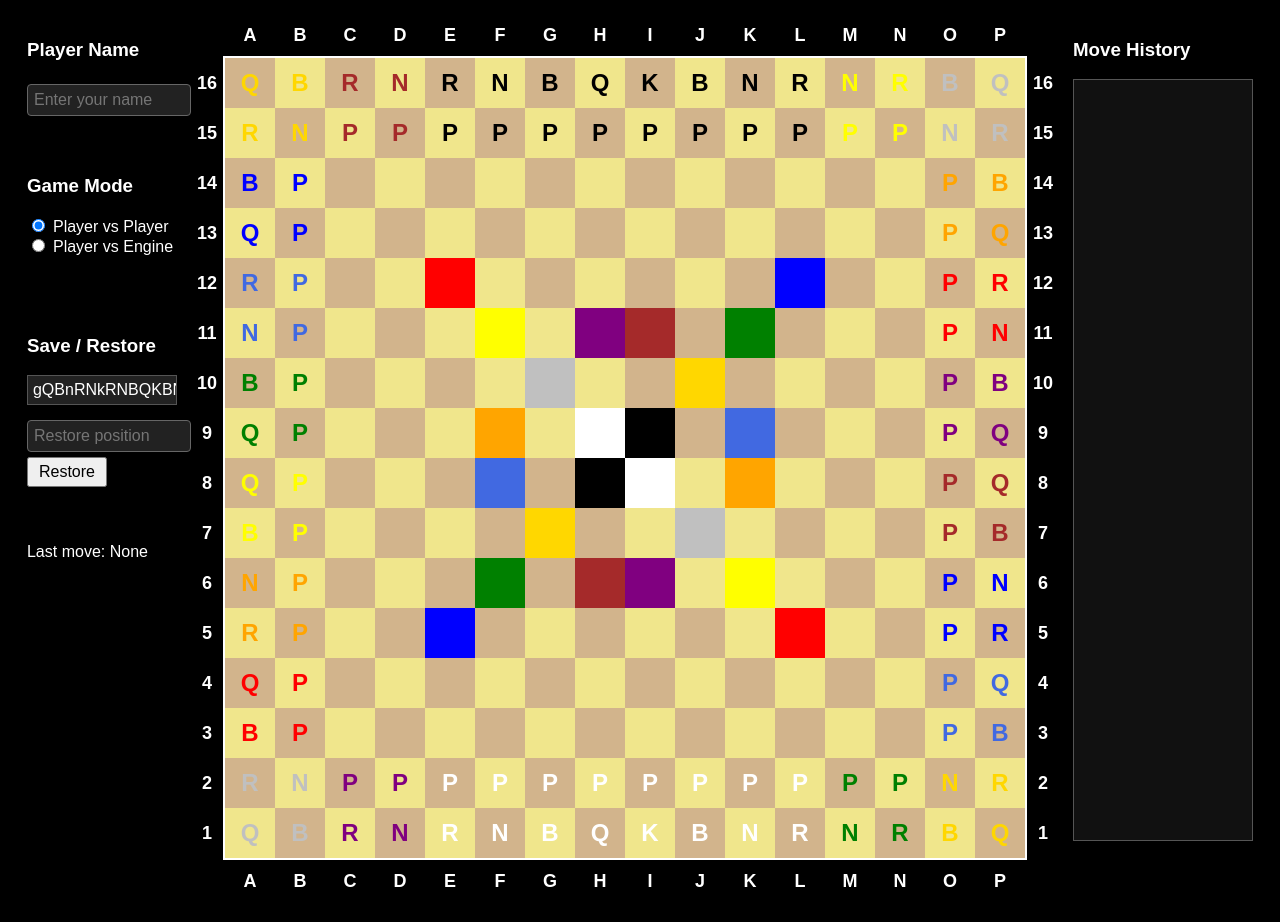
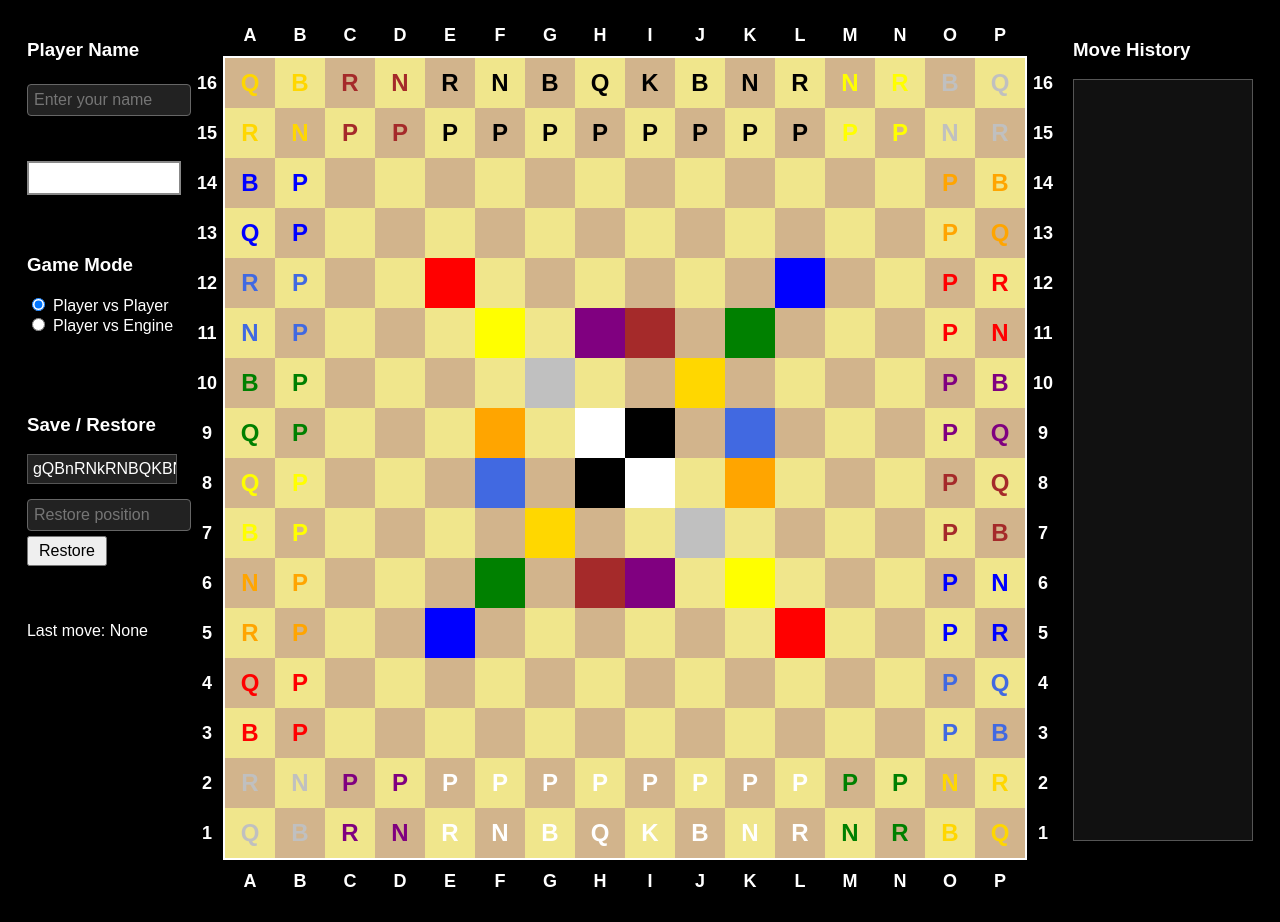
Before and after one commit to KennethLee3/Sovereign-Chess, a website: page public/index.html in a window 1280 px wide. Drawn offline with Linux system fonts and the light colour scheme.

Commit message:
turn indicator functionality added

```diff
--- a/public/game.js
+++ b/public/game.js
@@ -1,7 +1,7 @@
 let selected = null;
 const colorString = "wksgoxpnyzru";
 const pieceString = "KQRBNP";
-const startPosition = "gQBnRNkRNBQKBNRyNRsBQ/gRNnPPkPPPPPPPPyPPsNR/uBPcoPB/uQPcoPQ/xRPcrPR/xNPcrPN/zBPcpPB/zQPcpPQ/yQPcnPQ/yBPcnPB/oNPcuPN/oRPcuPR/rQPcxPQ/rBPcxPB/sRNpPPwPPPPPPPPzPPgNR/sQBpRNwRNBQKBNRzNRgBQ/";
+const startPosition = "gQBnRNkRNBQKBNRyNRsBQ/gRNnPPkPPPPPPPPyPPsNR/uBPcoPB/uQPcoPQ/xRPcrPR/xNPcrPN/zBPcpPB/zQPcpPQ/yQPcnPQ/yBPcnPB/oNPcuPN/oRPcuPR/rQPcxPQ/rBPcxPB/sRNpPPwPPPPPPPPzPPgNR/sQBpRNwRNBQKBNRzNRgBQ/w";
 const SIZE = 16;
 
 function getBoardString() {
@@ -35,6 +35,7 @@ function getBoardString() {
     }
     string += "/";
   }
+  string += document.getElementById("turnBox").style.backgroundColor === "white" ? "w" : "k";
   return string;
 }
 function setBoardFromString(inputString = startPosition) {
@@ -81,6 +82,7 @@ function setBoardFromString(inputString = startPosition) {
       console.error("Error: expected (/) but received (" + inputString.charAt(0) + ").");
     }
   }
+  updateTurnIndicator(inputString.charAt(0));
 }
 function createRankLabels() {
   const left = document.getElementById('rankLabelsLeft');
@@ -120,6 +122,10 @@ function createFileLabels() {
     lblBottom.style.lineHeight = '30px';
     bottom.appendChild(lblBottom);
   }
+}
+function updateTurnIndicator(turnColor) {
+  const turnBox = document.getElementById("turnBox");
+  turnBox.style.backgroundColor = turnColor === "w" ? "white" : "black";
 }
 
 window.onload = function() {
--- a/public/index.html
+++ b/public/index.html
@@ -10,6 +10,10 @@
         <div id="nameBox">
           <h3>Player Name</h3>
           <input type="text" id="playerName" placeholder="Enter your name" />
+        </div>
+
+        <div id="turnIndicator">
+          <div id="turnBox"></div>
         </div>
 
         <div id="modeSelector">
--- a/public/styles.css
+++ b/public/styles.css
@@ -36,6 +36,13 @@ body {
   border: 1px solid #666;
   background: #222;
   color: white;
+}
+
+#turnBox {
+  width: 100%;
+  height: 30px;
+  border: 2px solid #888;
+  margin-top: 5px;
 }
 
 #modeSelector input[type="radio"] {
```
Also changed, not shown: README.md.
